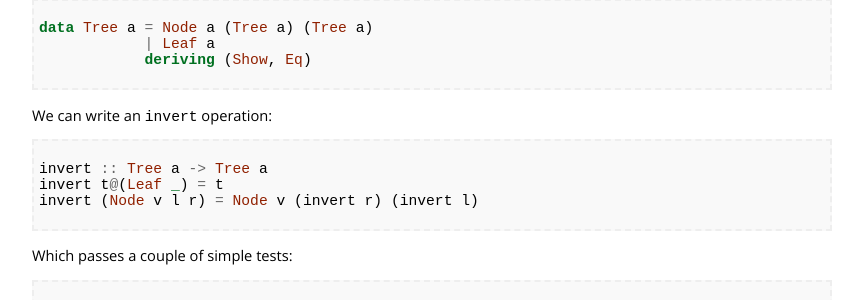
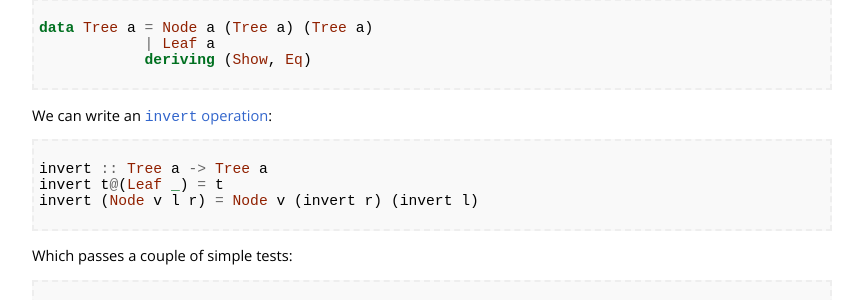
Before and after one commit to owst/owst.github.io, a Jekyll site: the page built from blog/_posts/2015-08-10-Invert-a-Binary-Tree.md, in a window 1280 px wide. Shown: the part 186-486 px from the top of the page, without its empty margins (208-1071 px from the left). Built offline with Jekyll 4.4.1, drawn with Linux system fonts in a browser that asks for light colours; some web fonts are replaced; Markdown is read by kramdown in place of the engine named in the settings; part of the change alters nothing that is shown.

````diff
--- a/blog/_posts/2015-08-10-Invert-a-Binary-Tree.md
+++ b/blog/_posts/2015-08-10-Invert-a-Binary-Tree.md
@@ -10,7 +10,7 @@ data Tree a = Node a (Tree a) (Tree a)
             deriving (Show, Eq)
 ```
 
-We can write an `invert` operation:
+We can write an [`invert` operation][invert]:
 
 ```haskell
 invert :: Tree a -> Tree a
@@ -49,3 +49,5 @@ main = mapM_ tester tests
 ```
 
 Neat!
+
+[invert]: https://leetcode.com/problems/invert-binary-tree/
````
